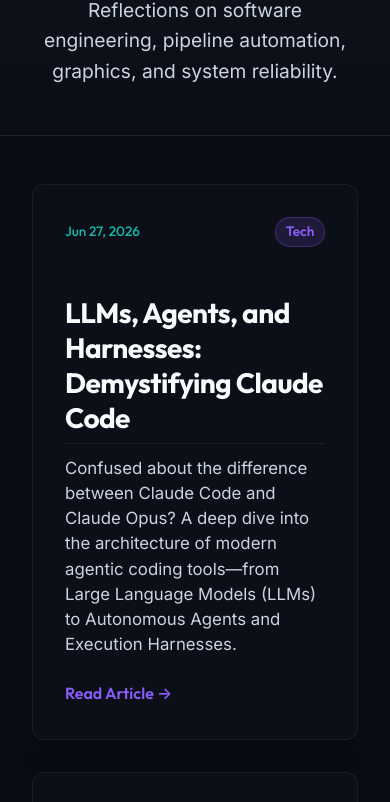
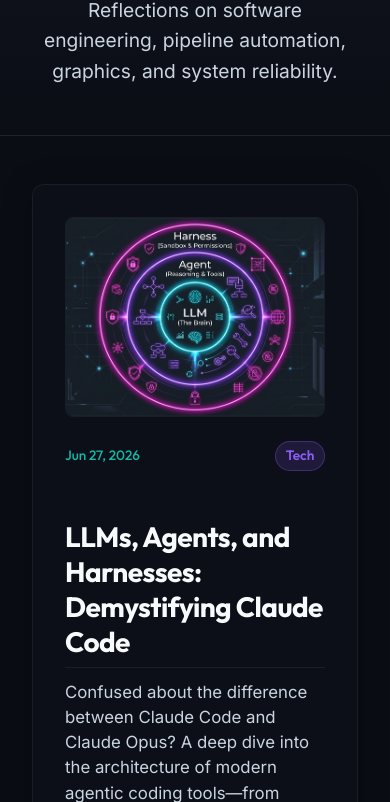
Before and after one commit to narenandu/narenvadapalli_dot_com, an Astro site: page /blog in a window 390 px wide. Shown: the part 292-1094 px from the top of the page. Built offline with nearby package versions, Linux system fonts and the light colour scheme; Astro itself is replaced by a stand-in of ours; some packages are replaced by stand-ins of ours.

Commit message:
feat(blog): add left-aligned thumbnails to blog list cards

```diff
--- a/src/pages/blog/index.astro
+++ b/src/pages/blog/index.astro
@@ -1,5 +1,6 @@
 ---
 import { getCollection } from 'astro:content';
+import { Image } from 'astro:assets';
 import Layout from '../../layouts/Layout.astro';
 
 const posts = await getCollection('blog');
@@ -42,6 +43,18 @@
 
           return (
             <article class="card blog-list-card">
+              {post.data.image && (
+                <div class="card-thumbnail">
+                  <a href={`/blog/${slug}`}>
+                    <Image
+                      src={post.data.image}
+                      alt={post.data.title}
+                      class="thumbnail-img"
+                    />
+                  </a>
+                </div>
+              )}
+              <div class="card-content">
                 <div class="card-meta">
                   <span class="card-date">{dateString}</span>
                   <span class="card-badge">Tech</span>
@@ -54,6 +67,7 @@
                   <a href={`/blog/${slug}`} class="read-more">
                     Read Article &rarr;
                   </a>
+                </div>
               </div>
             </article>
           );
@@ -97,9 +111,37 @@
   .blog-list-card {
     padding: 2rem;
     display: flex;
-    flex-direction: column;
+    flex-direction: row;
+    gap: 2rem;
     background: rgba(17, 21, 32, 0.4);
     border: 1px solid var(--glass-border);
+    align-items: flex-start;
+  }
+
+  .card-thumbnail {
+    width: 200px;
+    height: 133px;
+    flex-shrink: 0;
+    overflow: hidden;
+    border-radius: var(--radius-sm, 6px);
+    border: 1px solid var(--glass-border);
+  }
+
+  .thumbnail-img {
+    width: 100%;
+    height: 100%;
+    object-fit: cover;
+    transition: transform var(--transition);
+  }
+
+  .blog-list-card:hover .thumbnail-img {
+    transform: scale(1.05);
+  }
+
+  .card-content {
+    flex-grow: 1;
+    display: flex;
+    flex-direction: column;
   }
 
   .card-meta {
@@ -162,4 +204,16 @@
     color: var(--text-primary);
     transform: translateX(4px);
   }
+
+  @media (max-width: 768px) {
+    .blog-list-card {
+      flex-direction: column;
+      gap: 1.5rem;
+      align-items: stretch;
+    }
+    .card-thumbnail {
+      width: 100%;
+      height: 200px;
+    }
+  }
 </style>
```
Lines whose indentation alone changed are shown as unchanged.
